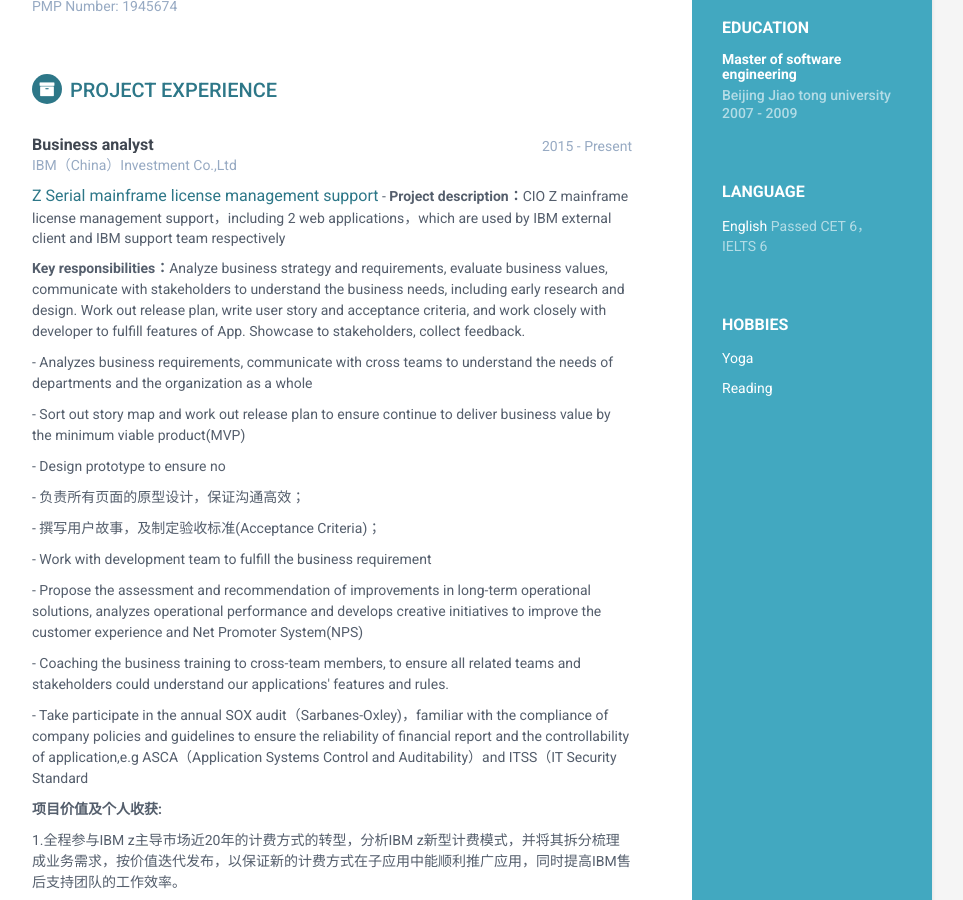
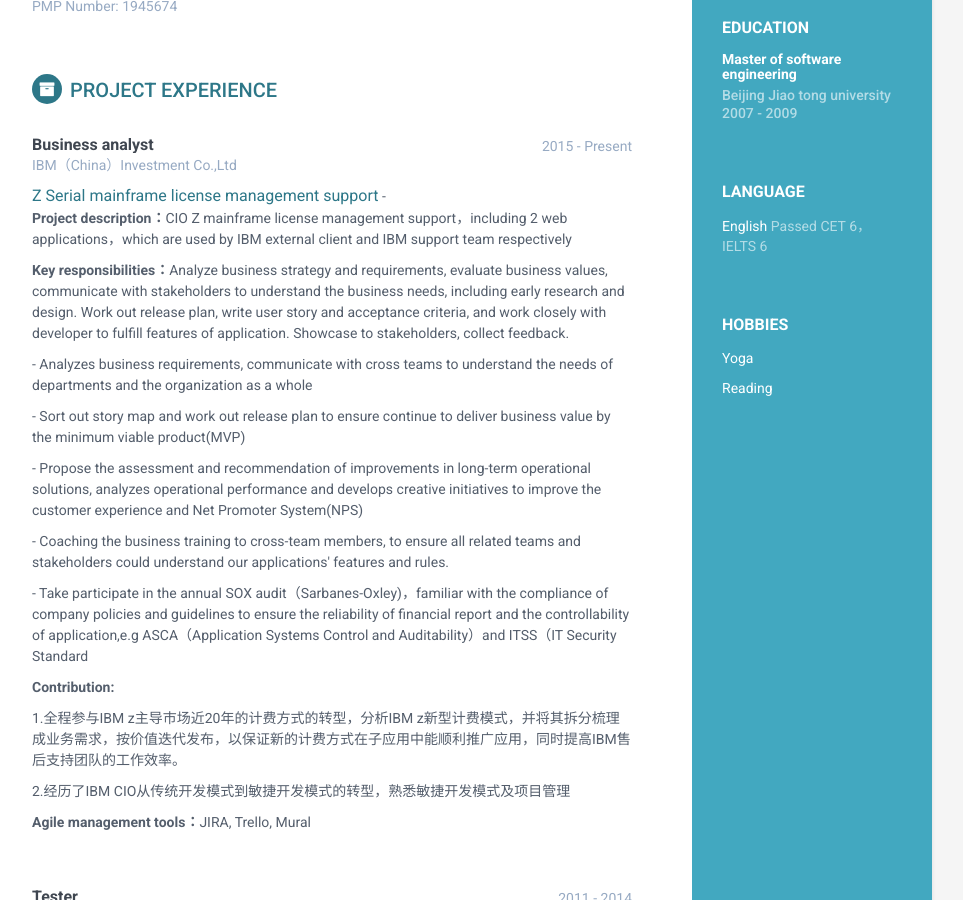
Before and after one commit to liuyang0116/LiuYangResume_EN, a Jekyll site: the page built from index.html, in a window 1280 px wide and 900 px high, scrolled down 564 px. Shown: the whole window, without its empty margins (188-1151 px from the left). Built offline with Jekyll 4.4.1, drawn with Linux system fonts in a browser that asks for light colours.

Commit message:
Update projects.html

```diff
--- a/_includes/projects.html
+++ b/_includes/projects.html
@@ -10,19 +10,15 @@
 						<div class="company">IBM（China）Investment Co.,Ltd</div>
                 <div class="item">
                     <span class="project-title"><a href="#" target="_blank">Z Serial mainframe license management support</a></span> -
-                    <span class="project-tagline"><b>Project description：</b>CIO Z mainframe license management support，including 2 web applications，which are used by IBM external client and IBM support team respectively</span>
-			<p></p>
-			<p><b>Key responsibilities：</b>Analyze business strategy and requirements, evaluate business values, communicate with stakeholders to understand the business needs, including early research and design. Work out release plan, write user story and acceptance criteria, and work closely with developer to fulfill features of App. Showcase to stakeholders, collect feedback. </p>
+                    <span class="project-tagline"><p><b>Project description：</b>CIO Z mainframe license management support，including 2 web applications，which are used by IBM external client and IBM support team respectively</span>
+			</p>
+			<p><b>Key responsibilities：</b>Analyze business strategy and requirements, evaluate business values, communicate with stakeholders to understand the business needs, including early research and design. Work out release plan, write user story and acceptance criteria, and work closely with developer to fulfill features of application. Showcase to stakeholders, collect feedback. </p>
 					<p>- Analyzes business requirements, communicate with cross teams to understand the needs of departments and the organization as a whole</p>
 					<p>- Sort out story map and work out release plan to ensure continue to deliver business value by the minimum viable product(MVP)</p>
-					<p>- Design prototype to ensure no  </p>
-					<p>- 负责所有页面的原型设计，保证沟通高效；</p>
-					<p>- 撰写用户故事，及制定验收标准(Acceptance Criteria)；</p>
-					<p>- Work with development team to fulfill the business requirement</p>
 					<p>- Propose the assessment and recommendation of improvements in long-term operational solutions, analyzes operational performance and develops creative initiatives to improve the customer experience and Net Promoter System(NPS)</p>
 					<p>- Coaching the business training to cross-team members, to ensure all related teams and stakeholders could understand our applications' features and rules.</p>
 			                <p>- Take participate in the annual SOX audit（Sarbanes-Oxley)，familiar with the compliance of company policies and guidelines to ensure the reliability of financial report and the controllability of application,e.g ASCA（Application Systems Control and Auditability）and ITSS（IT Security Standard</p>
-					<p><b>项目价值及个人收获:</b></p>
+					<p><b>Contribution:</b></p>
 					<p>1.全程参与IBM z主导市场近20年的计费方式的转型，分析IBM z新型计费模式，并将其拆分梳理成业务需求，按价值迭代发布，以保证新的计费方式在子应用中能顺利推广应用，同时提高IBM售后支持团队的工作效率。</p>
 					<p>2.经历了IBM CIO从传统开发模式到敏捷开发模式的转型，熟悉敏捷开发模式及项目管理</p>
 					<p><b>Agile management tools：</b>JIRA, Trello, Mural</p>
```
